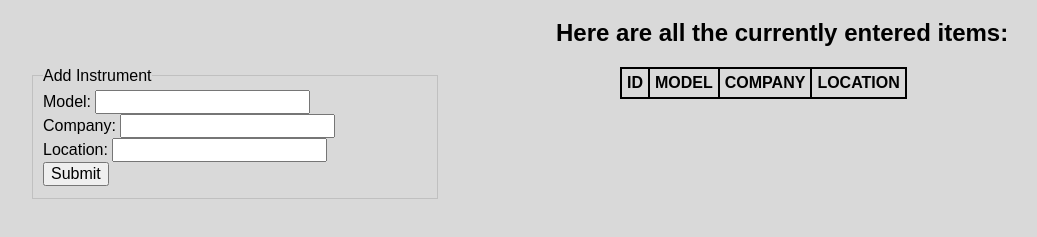
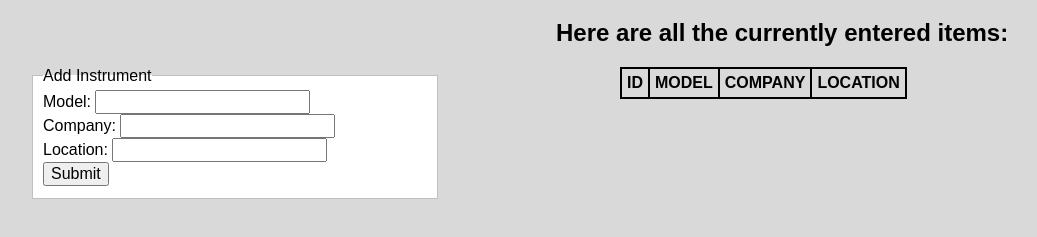
Before and after one commit to TheatreKnitter/lighting, a website: page public/index.html in a window 1280 px wide. Shown: the part 61-298 px from the top of the page, without its empty margins (20-1057 px from the left). Drawn offline with nearby package versions, Linux system fonts and the light colour scheme; no server answers.

Commit message:
CSS fix to fieldset

```diff
--- a/public/main.css
+++ b/public/main.css
@@ -9,6 +9,10 @@ h1 {
 h2 {
     position: relative;
     left: 45%;
+}
+
+fieldset {
+    background-color: white;
 }
 
 table, th, tb {
```
